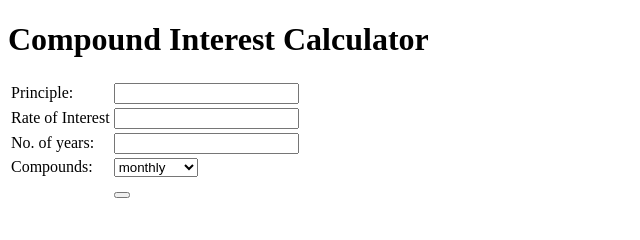
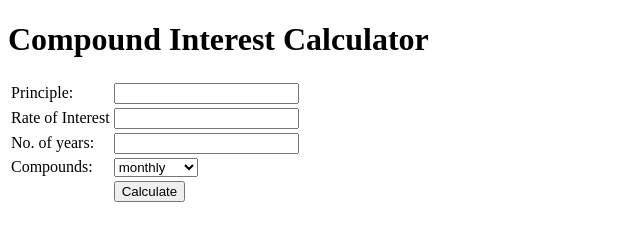
Before and after one commit to parag-n/Calculators, a plain HTML site: page index.html in a window 1280 px wide. Shown: the whole page, without its empty margins (0-640 px from the left). Drawn offline with Linux system fonts and the light colour scheme.

Commit message:
added the calculate button

```diff
--- a/index.html
+++ b/index.html
@@ -31,7 +31,7 @@
                 </tr>
                 <tr>
                     <td></td>
-                    <td><button type="submit" name="btn" id="btn" value="calculate"> </button></td>
+                    <td><button type="submit" name="btn" id="btn" value="calculate">Calculate</button></td>
                 </tr>
             </table>
         </form>
```
